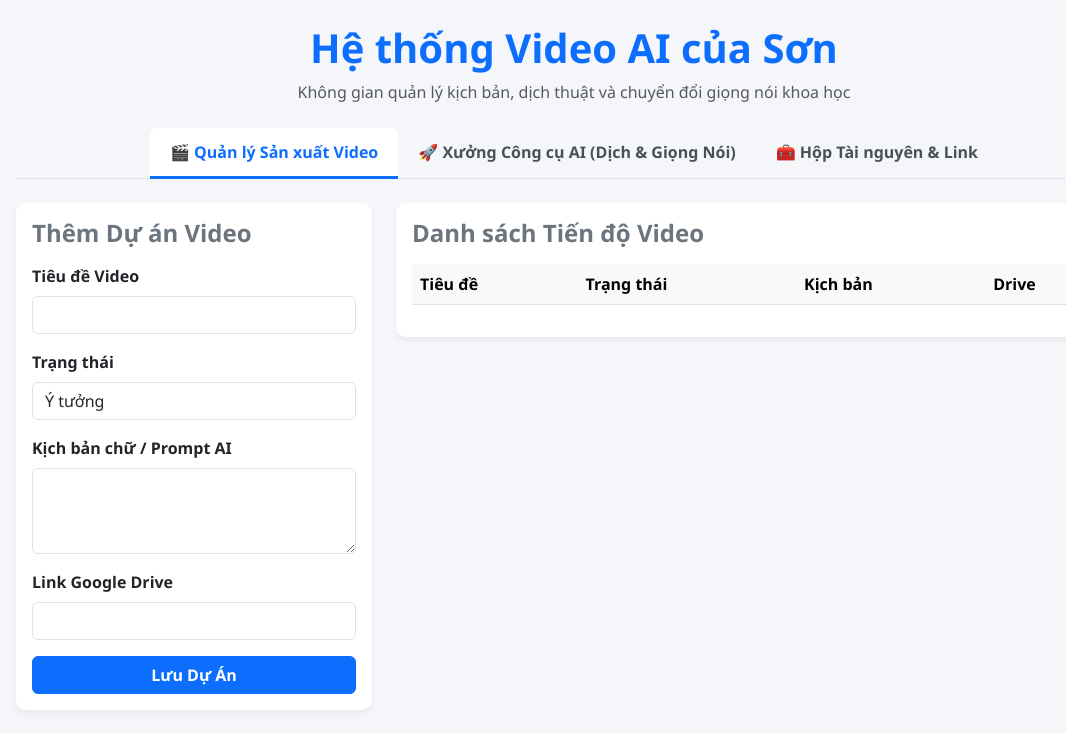
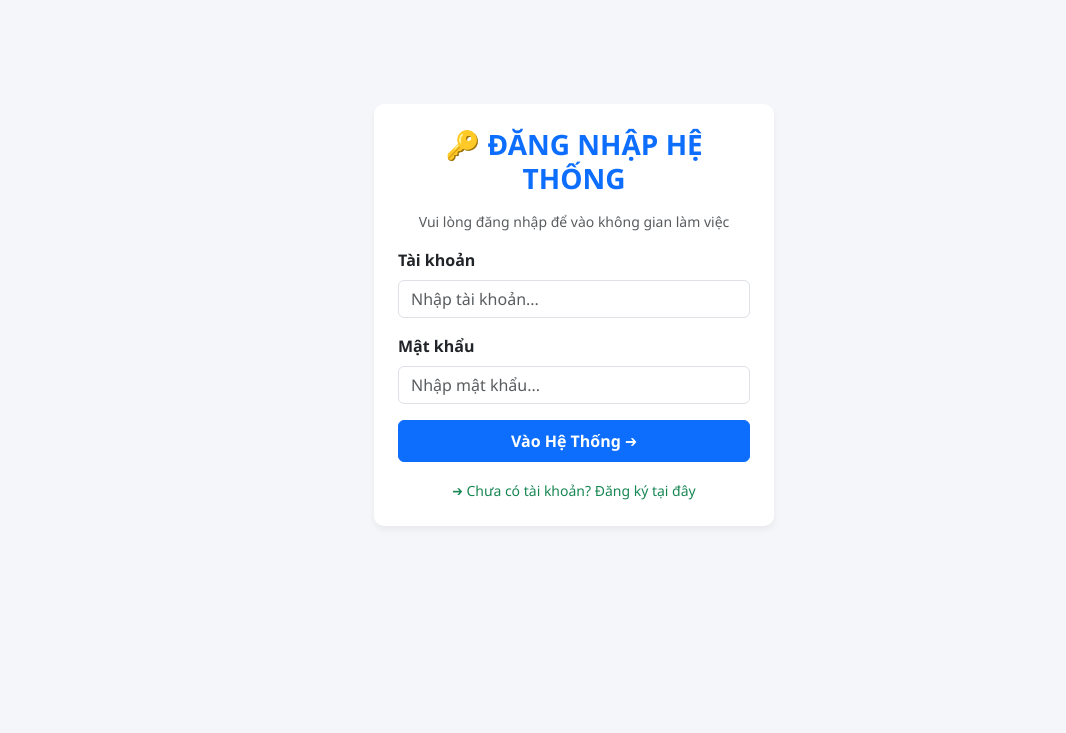
Before and after one commit to ZIN141125/Web-video-zin-nguyen, a Flask app: page / in a window 1280 px wide. Shown: the top 733 px of the page, without its empty margins (66-1132 px from the left). Run offline with Flask 3, Linux system fonts and the light colour scheme; lists and menus that the app fills with data are empty.

Commit message:
Update index.html

```diff
--- a/templates/index.html
+++ b/templates/index.html
@@ -10,13 +10,59 @@
         .nav-tabs .nav-link { color: #495057; font-weight: 600; border: none; padding: 12px 20px; }
         .nav-tabs .nav-link.active { color: #0d6efd; background-color: #fff; border-bottom: 3px solid #0d6efd; }
         .card { border: none; box-shadow: 0 4px 6px rgba(0,0,0,0.05); border-radius: 10px; }
+        .login-container { max-width: 400px; margin: 80px auto; }
     </style>
 </head>
 <body>
 <div class="container py-4">
-    <header class="text-center mb-4">
-        <h1 class="fw-bold text-primary">Hệ thống Video AI của Sơn</h1>
-        <p class="text-muted">Không gian quản lý kịch bản, dịch thuật và chuyển đổi giọng nói khoa học</p>
+
+    {% if show_login %}
+    <div class="card p-4 login-container">
+        {% if is_register %}
+            <h3 class="fw-bold text-center text-success mb-3">📝 ĐĂNG KÝ TÀI KHOẢN</h3>
+            <p class="text-muted text-center small">Tạo tài khoản cá nhân để quản lý dự án video của bạn</p>
+        {% else %}
+            <h3 class="fw-bold text-center text-primary mb-3">🔑 ĐĂNG NHẬP HỆ THỐNG</h3>
+            <p class="text-muted text-center small">Vui lòng đăng nhập để vào không gian làm việc</p>
+        {% endif %}
+
+        {% if error %}
+            <div class="alert alert-danger text-center py-2 small">{{ error }}</div>
+        {% endif %}
+        {% if success %}
+            <div class="alert alert-success text-center py-2 small">{{ success }}</div>
+        {% endif %}
+
+        <form action="{{ '/register' if is_register else '/login' }}" method="POST">
+            <div class="mb-3">
+                <label class="form-label fw-semibold">Tài khoản</label>
+                <input type="text" name="username" class="form-control" placeholder="Nhập tài khoản..." required>
+            </div>
+            <div class="mb-3">
+                <label class="form-label fw-semibold">Mật khẩu</label>
+                <input type="password" name="password" class="form-control" placeholder="Nhập mật khẩu..." required>
+            </div>
+            <button type="submit" class="btn {{ 'btn-success' if is_register else 'btn-primary' }} w-100 fw-bold py-2">
+                {{ 'Đăng Ký Ngay ➔' if is_register else 'Vào Hệ Thống ➔' }}
+            </button>
+        </form>
+
+        <div class="text-center mt-3">
+            {% if is_register %}
+                <a href="/" class="small text-decoration-none">➔ Đã có tài khoản? Đăng nhập ngay</a>
+            {% else %}
+                <a href="/register" class="small text-decoration-none text-success">➔ Chưa có tài khoản? Đăng ký tại đây</a>
+            {% endif %}
+        </div>
+    </div>
+
+    {% else %}
+    <header class="d-flex justify-content-between align-items-center mb-4">
+        <div>
+            <h1 class="fw-bold text-primary m-0">Hệ thống Video AI của Sơn</h1>
+            <p class="text-muted m-0 small">Xin chào thành viên: <strong class="text-dark">{{ username }}</strong></p>
+        </div>
+        <a href="/logout" class="btn btn-outline-danger btn-sm fw-bold">🚪 Đăng xuất</a>
     </header>
 
     <ul class="nav nav-tabs mb-4 justify-content-center" id="myTab" role="tablist">
@@ -48,7 +94,7 @@
                 </div>
                 <div class="col-md-8">
                     <div class="card p-3">
-                        <h4 class="fw-bold mb-3 text-secondary">Danh sách Tiến độ Video</h4>
+                        <h4 class="fw-bold mb-3 text-secondary">Danh sách Tiến độ Video của bạn</h4>
                         <div class="table-responsive">
                             <table class="table table-hover align-middle">
                                 <thead class="table-light"><tr><th>Tiêu đề</th><th>Trạng thái</th><th>Kịch bản</th><th>Drive</th></tr></thead>
@@ -106,7 +152,7 @@
                 </div>
                 <div class="col-md-8">
                     <div class="card p-3">
-                        <h4 class="fw-bold mb-3 text-secondary">Danh mục liên kết đã lưu</h4>
+                        <h4 class="fw-bold mb-3 text-secondary">Danh mục liên kết đã lưu của bạn</h4>
                         <div class="row">
                             {% for tool in tools %}
                             <div class="col-md-6 mb-3">
@@ -123,6 +169,7 @@
             </div>
         </div>
     </div>
+    {% endif %}
 </div>
 
 <script src="https://cdn.jsdelivr.net/npm/bootstrap@5.3.0/dist/js/bootstrap.bundle.min.js"></script>
@@ -145,7 +192,7 @@
                 headers: {'Content-Type': 'application/json'},
                 body: JSON.stringify({text: text, lang: lang})
             });
-            const data = await res.getJSON || await res.json();
+            const data = await res.json();
             if(data.success) { resultText.innerText = data.result; }
             else { resultText.innerText = "Lỗi hệ thống dịch: " + data.error; }
         } else if (type === 'tts') {
```
